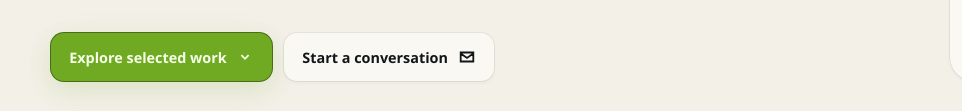
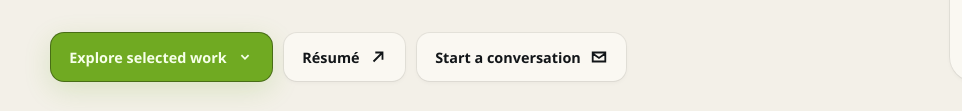
Before and after one commit to chandanvenkatesh07/chandan-portfolio, a plain HTML site: page index.html in a window 1280 px wide. Shown: the part 841-952 px from the top of the page, 0-962 px from the left. Drawn offline with Linux system fonts and the light colour scheme.

Commit message:
feat: add resume action to homepage hero

```diff
--- a/index.html
+++ b/index.html
@@ -117,6 +117,12 @@
               Explore selected work
               <svg viewBox="0 0 20 20" fill="none" stroke="currentColor" stroke-width="2" aria-hidden="true">
                 <path d="m6 8 4 4 4-4"></path>
+              </svg>
+            </a>
+            <a class="button button-quiet" href="assets/chandan-venkatesh-resume.pdf" target="_blank" rel="noreferrer">
+              Résumé
+              <svg viewBox="0 0 20 20" fill="none" stroke="currentColor" stroke-width="2" aria-hidden="true">
+                <path d="M5 15 15 5M7 5h8v8"></path>
               </svg>
             </a>
             <a class="button button-quiet" href="mailto:chandan07@gmail.com">
```
